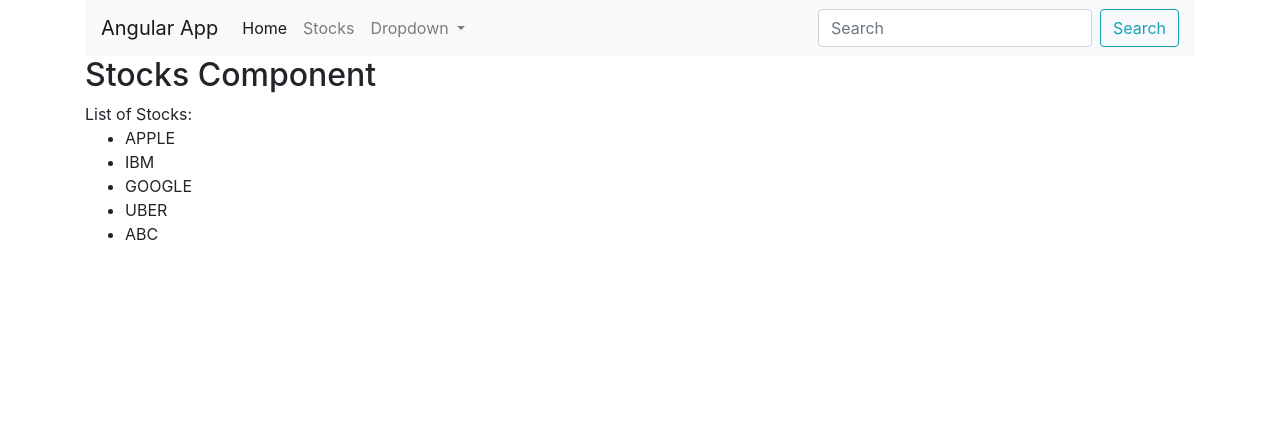
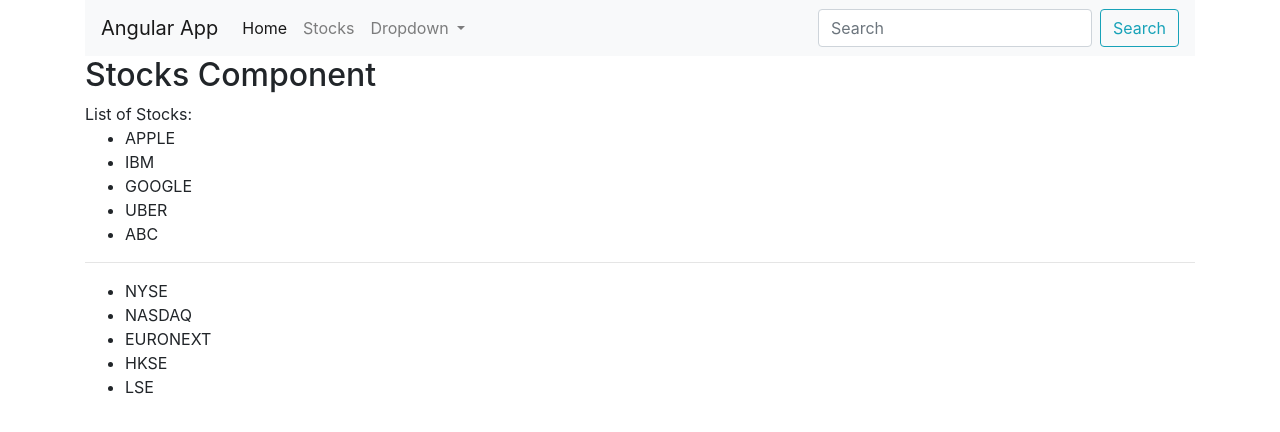
Before and after one commit to enpef/learn-angular, an Angular app: page /stocks in a window 1280 px wide. Shown: the top 432 px of the page. Built offline with nearby package versions, Linux system fonts and the light colour scheme.

Commit message:
section 8 part 63

```diff
--- a/src/app/stocks.component.ts
+++ b/src/app/stocks.component.ts
@@ -10,6 +10,14 @@ import {StockService} from './stock.service';
             {{stock}}
         </li>
     </ul>
+
+    <hr>
+
+    <ul>
+        <li *ngFor="let stockMarket of stockMarkets">
+            {{stockMarket}}
+        </li>
+    </ul>
     `
 })
 
@@ -17,6 +25,7 @@ export class StocksComponent{
     title = ' List of Stocks: ';
     // stocks = ['apple', 'ibm', 'google', 'amazon'];
     stocks;
+    stockMarkets = ['NYSE', 'NASDAQ', 'EURONEXT', 'HKSE', 'LSE']
 
     constructor(stockService : StockService){
         this.stocks = stockService.getStocks();
```
